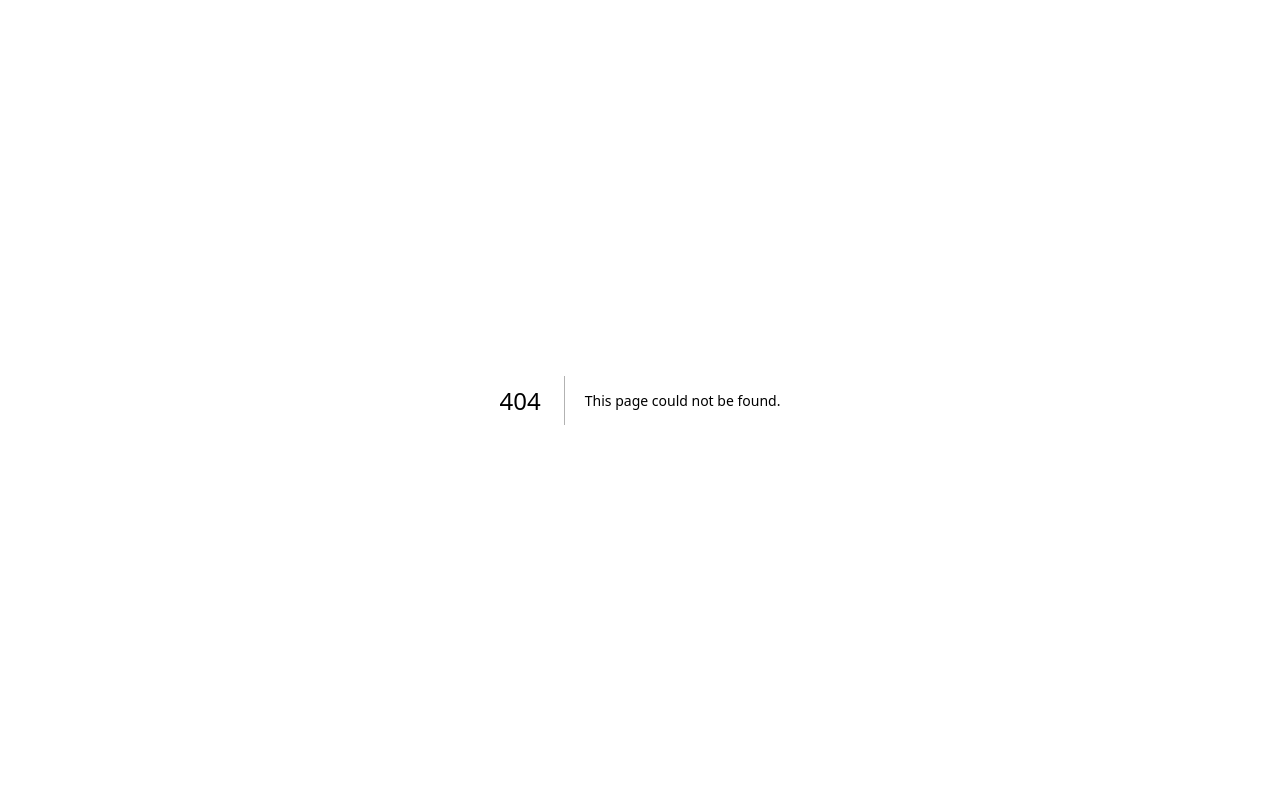
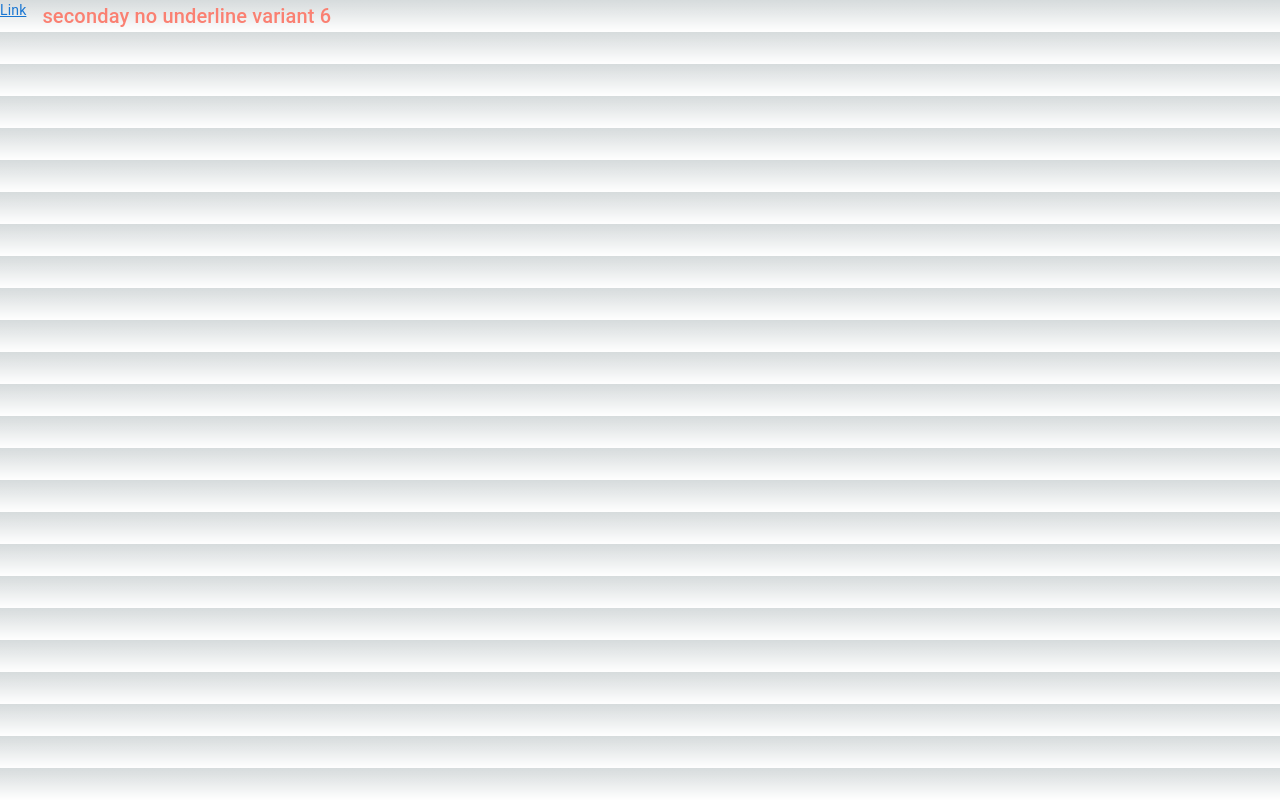
Before and after one commit to Jerryliu3547/materialuidemo, a Next.js app: page /link in a window 1280 px wide. Before the commit this address had no page. Built offline with nearby package versions, Linux system fonts and the light colour scheme.

Commit message:
add link

```diff
--- /dev/null
+++ b/src/app/link/page.js
@@ -0,0 +1,16 @@
+import React from 'react'
+import {Stack, Link } from '@mui/material'
+
+const page = () => {
+  return (
+    <Stack spacing={2} direction='row'>
+        <Link href='#' variant='body2'>Link</Link>
+
+        <Link href='#' variant='h6' underline='none' color='salmon'>
+            seconday no underline variant 6
+        </Link>
+    </Stack>
+  )
+}
+
+export default page
```
